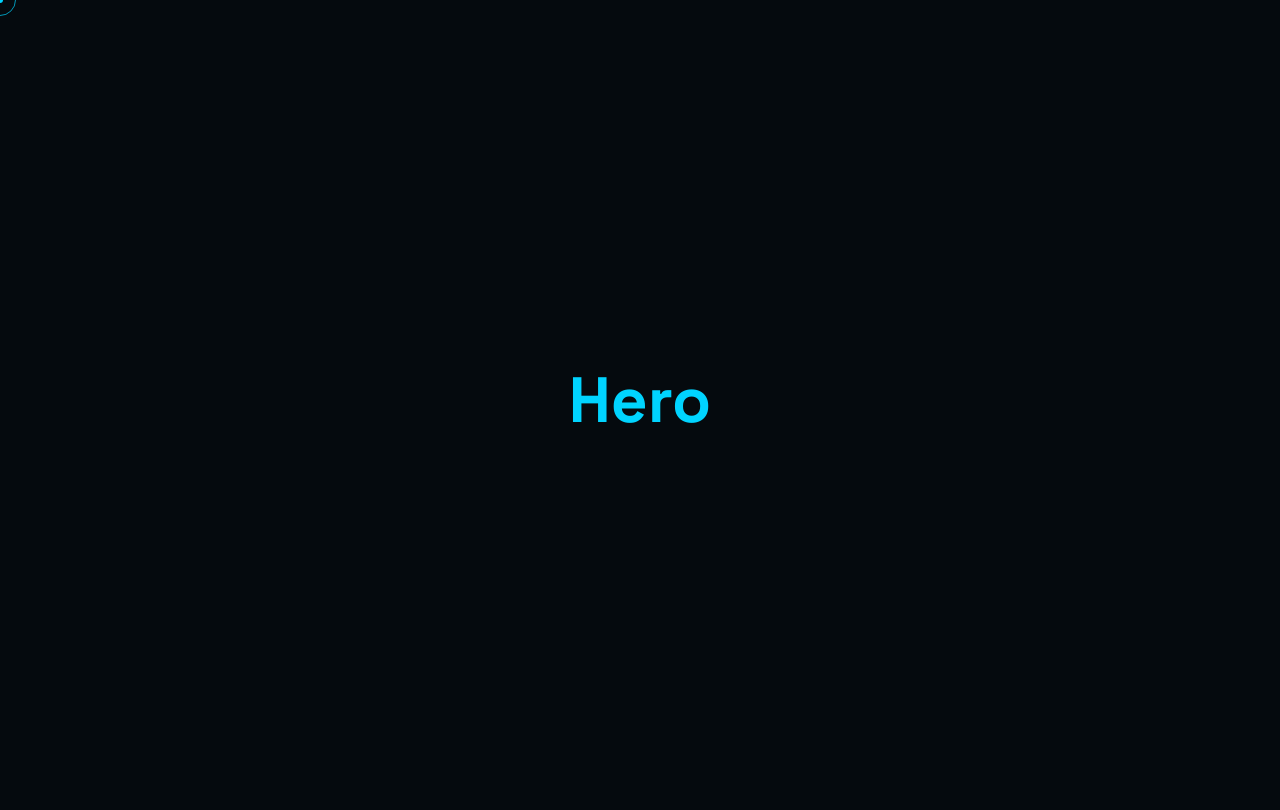
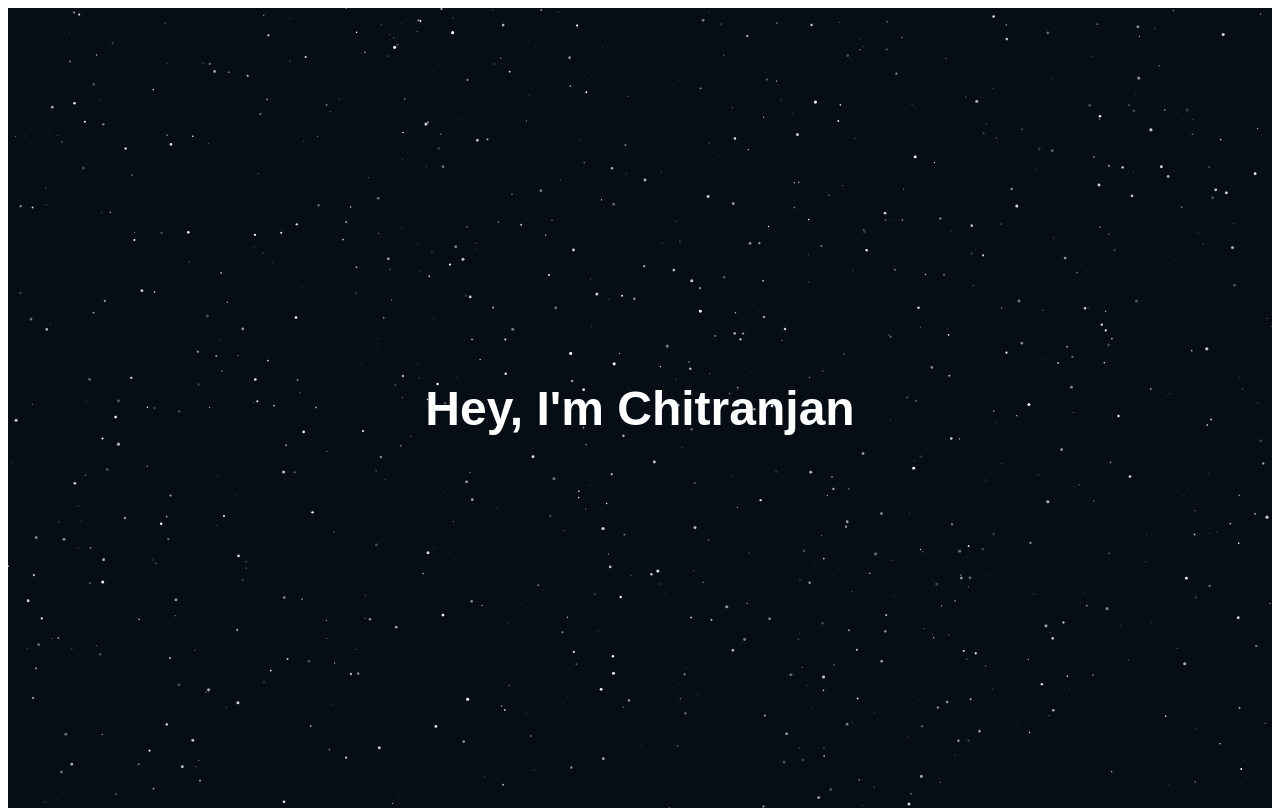
Before and after one commit to Chitranjan2005/CR-Space, a Next.js app: page / in a window 1280 px wide. Shown: the top 810 px of the page. Built offline with nearby package versions, Linux system fonts and the light colour scheme.

Commit message:
add animated background

```diff
--- a/package.json
+++ b/package.json
@@ -10,12 +10,15 @@
   },
   "dependencies": {
     "@gsap/react": "^2.1.2",
+    "@react-three/drei": "^10.7.7",
+    "@react-three/fiber": "^9.5.0",
     "@studio-freight/lenis": "^1.0.42",
     "gsap": "^3.14.2",
     "lenis": "^1.3.18",
     "next": "16.1.7",
     "react": "19.2.3",
-    "react-dom": "19.2.3"
+    "react-dom": "19.2.3",
+    "three": "^0.183.2"
   },
   "devDependencies": {
     "@tailwindcss/postcss": "^4",
--- a/src/app/globals.css
+++ b/src/app/globals.css
@@ -1,43 +1,9 @@
-:root {
-  --bg: #050a0e;
-  --surface: #0d1117;
-  --border: #1e2d3d;
-  --accent: #00d4ff;
-  --accent2: #7c3aed;
-  --text: #e6edf3;
-  --text-muted: #6e7681;
-  --font-mono: 'JetBrains Mono', monospace;
-  --font-display: 'Space Grotesk', sans-serif;
+@keyframes bounceDown {
+  0%, 100% { transform: translateY(0); }
+  50% { transform: translateY(6px); }
 }
 
-* { margin: 0; padding: 0; box-sizing: border-box; }
-html { cursor: none; }
-body {
-  background: var(--bg);
-  color: var(--text);
-  font-family: var(--font-display);
-  overflow-x: hidden;
+@keyframes breathe {
+  0%, 100% { opacity: 0.5; }
+  50% { opacity: 1; }
 }
-
-/* Custom Cursor */
-.cursor-dot {
-  width: 6px; height: 6px;
-  background: var(--accent);
-  border-radius: 50%;
-  position: fixed;
-  top: 0; left: 0;
-  pointer-events: none;
-  z-index: 9999;
-  transform: translate(-50%, -50%);
-}
-.cursor-ring {
-  width: 32px; height: 32px;
-  border: 1px solid var(--accent);
-  border-radius: 50%;
-  position: fixed;
-  top: 0; left: 0;
-  pointer-events: none;
-  z-index: 9998;
-  transform: translate(-50%, -50%);
-  opacity: 0.7;
-}
--- a/src/components/sections/Hero.js
+++ b/src/components/sections/Hero.js
@@ -1,6 +1,158 @@
 "use client";
+import { useRef, useEffect } from "react";
+
 export default function Hero() {
-  return <section style={{height: "100vh", display:"flex", alignItems:"center", justifyContent:"center"}}>
-    <h1 style={{color:"var(--accent)", fontSize:"4rem"}}>Hero</h1>
-  </section>;
+  const canvasRef = useRef(null);
+  const mouseRef = useRef({ x: -9999, y: -9999 }); // off screen by default
+
+  useEffect(() => {
+    const canvas = canvasRef.current;
+    const ctx = canvas.getContext("2d");
+    let animationId;
+    let stars = [];
+
+    const REPEL_RADIUS = 70;   // how far cursor pushes stars
+    const REPEL_FORCE  = 20;     // how strong the push is
+    const RETURN_SPEED = 0.01;  // how fast stars float back
+
+    const resize = () => {
+      canvas.width  = window.innerWidth;
+      canvas.height = window.innerHeight;
+    };
+
+
+    const createStars = () => {
+      stars = [];
+      for (let i = 0; i < 1000; i++) {
+        const x = Math.random() * canvas.width;
+        const y = Math.random() * canvas.height;
+        stars.push({
+          // original home position
+          originX: x,
+          originY: y,
+          // current position (moves when repelled)
+          x,
+          y,
+          radius:     Math.random() * 1.4 + 0.2,
+          opacity:    Math.random(),
+          // twinkle — each star has its own random speed + phase
+          twinkleSpeed: Math.random() * 0.008 + 0.03,
+          twinkleDir:   Math.random() > 0.5 ? 1 : -1,
+          // repel state
+          vx: 20,  // velocity x
+          vy: 20,  // velocity y
+
+        });
+      }
+    };
+
+    const draw = () => {
+      ctx.clearRect(0, 0, canvas.width, canvas.height);
+      const mouse = mouseRef.current;
+
+      stars.forEach((star) => {
+
+        // ── 1. Random twinkling ──
+        star.opacity += star.twinkleSpeed * star.twinkleDir;
+        if (star.opacity >= 1)    { star.opacity = 1;    star.twinkleDir = -1; }
+        if (star.opacity <= 0.05) { star.opacity = 0.05; star.twinkleDir =  1; }
+
+        // ── 2. Cursor repel ──
+        const dx       = star.x - mouse.x;
+        const dy       = star.y - mouse.y;
+        const distance = Math.sqrt(dx * dx + dy * dy);
+
+        if (distance < REPEL_RADIUS) {
+          // push star away from cursor
+          const angle = Math.atan2(dy, dx);
+          const force = (REPEL_RADIUS - distance) / REPEL_RADIUS;
+          star.vx += Math.cos(angle) * force * REPEL_FORCE;
+          star.vy += Math.sin(angle) * force * REPEL_FORCE;
+        }
+
+        // ── 3. Return to home position ──
+        const homeX = star.originX - star.x;
+        const homeY = star.originY - star.y;
+        star.vx += homeX * RETURN_SPEED;
+        star.vy += homeY * RETURN_SPEED;
+
+        // ── 4. Apply friction so it doesn't bounce forever ──
+        star.vx *= 0.88;
+        star.vy *= 0.88;
+
+        // ── 5. Move star ──
+        star.x += star.vx;
+        star.y += star.vy;
+
+        // ── 6. Draw ──
+        ctx.beginPath();
+        ctx.arc(star.x, star.y, star.radius, 0, Math.PI * 2);
+        ctx.fillStyle = `rgba(255, 255, 255, ${star.opacity})`;
+        ctx.fill();
+      });
+
+      animationId = requestAnimationFrame(draw);
+    };
+
+    // ── Mouse tracking ──
+    const onMouseMove = (e) => {
+      mouseRef.current = { x: e.clientX, y: e.clientY };
+    };
+    const onMouseLeave = () => {
+      // push cursor off screen so stars return home
+      mouseRef.current = { x: -9999, y: -9999 };
+    };
+
+    resize();
+    createStars();
+    draw();
+
+    window.addEventListener("mousemove",  onMouseMove);
+    window.addEventListener("mouseleave", onMouseLeave);
+    window.addEventListener("resize", () => { resize(); createStars(); });
+
+    return () => {
+      cancelAnimationFrame(animationId);
+      window.removeEventListener("mousemove",  onMouseMove);
+      window.removeEventListener("mouseleave", onMouseLeave);
+      window.removeEventListener("resize",     resize);
+    };
+  }, []);
+
+  return (
+    <section style={styles.section}>
+      <canvas ref={canvasRef} style={styles.canvas} />
+
+      <div style={styles.center}>
+        <h1 style={styles.temp}>Hey, I'm Chitranjan</h1>
+      </div>
+    </section>
+  );
 }
+
+const styles = {
+  section: {
+    position: "relative",
+    height: "100vh",
+    overflow: "hidden",
+    background: "#060d14",
+    display: "flex",
+    alignItems: "center",
+    justifyContent: "center",
+  },
+  canvas: {
+    position: "absolute",
+    inset: 0,
+    zIndex: 0,
+    pointerEvents: "none",
+  },
+  center: {
+    position: "relative",
+    zIndex: 2,
+  },
+  temp: {
+    color: "white",
+    fontFamily: "sans-serif",
+    fontSize: "3rem",
+  },
+};
```
Also changed, not shown: 1 other file (tests, documents, lock files or other folders).
